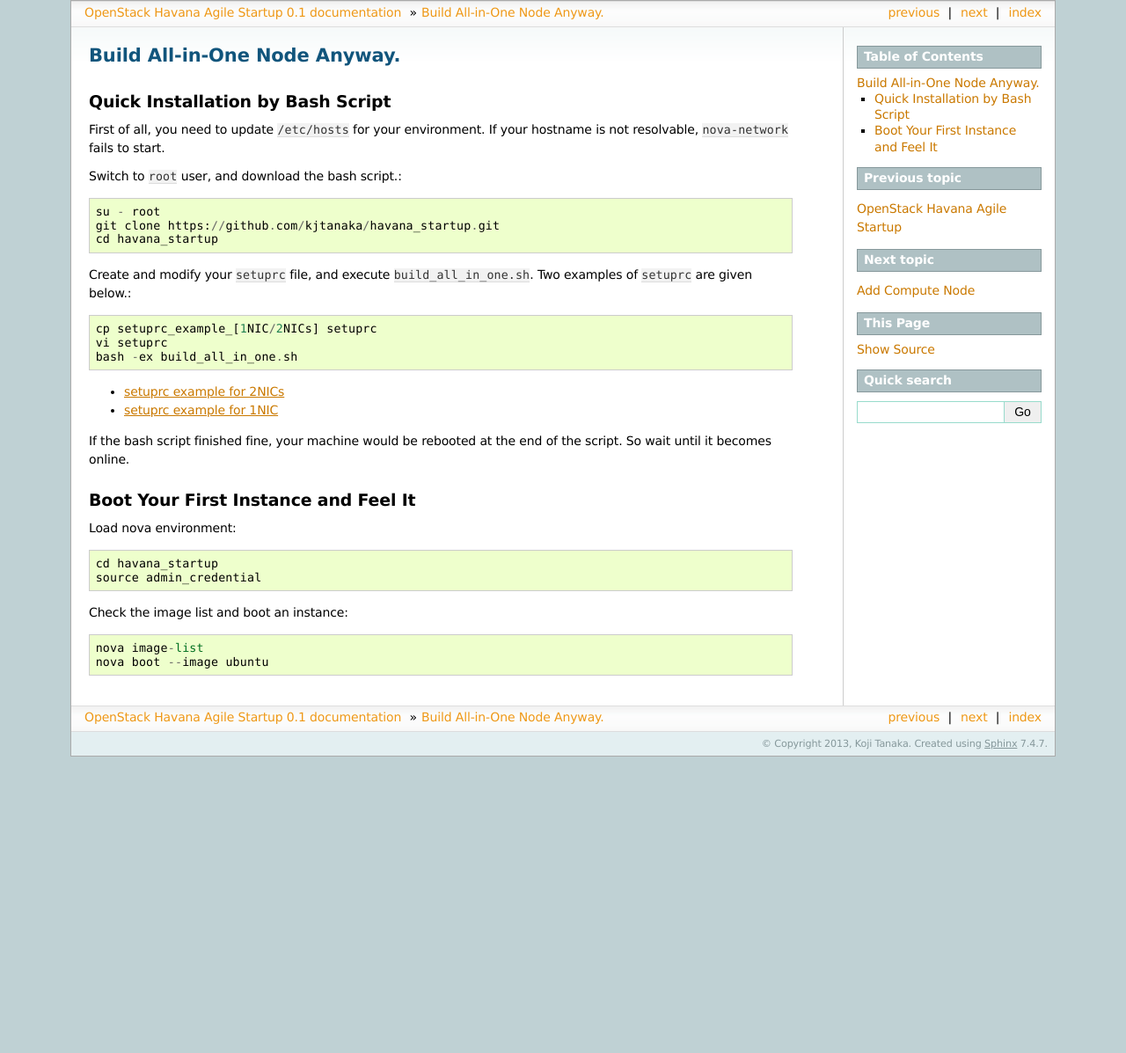
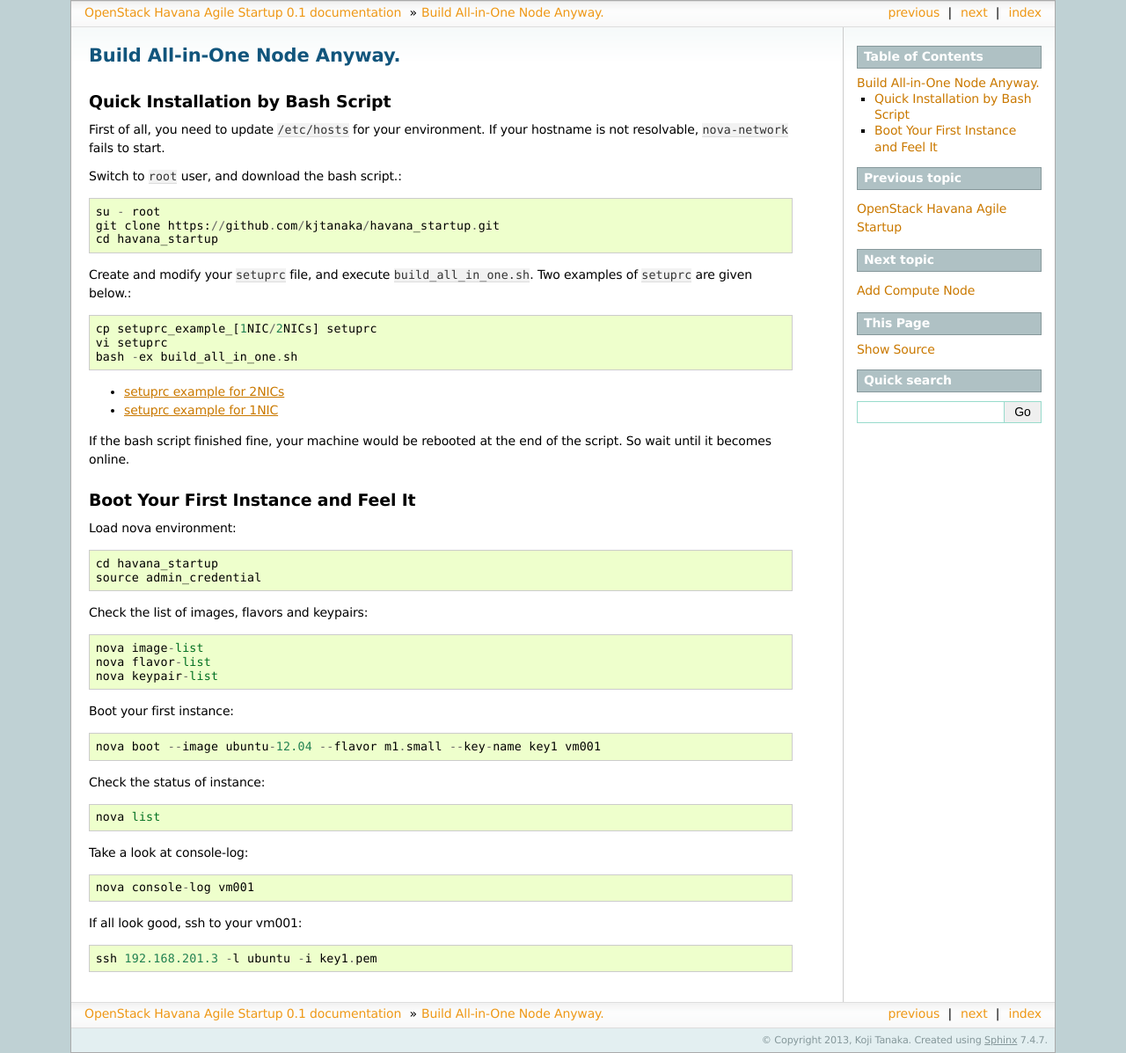
Before and after one commit to kojiwell/deploy_havana, a Sphinx documentation site: the page built from doc/all_in_one.rst, in a window 1280 px wide. Shown: the whole page at 88% size. Built offline with Sphinx 7.4.7, drawn with Linux system fonts in a browser that asks for light colours; before the commit the page ends 900 px from its top, so only the background shows below that.

Commit message:
update doc/all_in_one.rst

```diff
--- a/doc/all_in_one.rst
+++ b/doc/all_in_one.rst
@@ -39,7 +39,24 @@
    cd havana_startup
    source admin_credential
 
-Check the image list and boot an instance::
+Check the list of images, flavors and keypairs::
 
    nova image-list
-   nova boot --image ubuntu
+   nova flavor-list
+   nova keypair-list
+
+Boot your first instance::
+
+   nova boot --image ubuntu-12.04 --flavor m1.small --key-name key1 vm001
+
+Check the status of instance::
+
+   nova list
+
+Take a look at console-log::
+
+   nova console-log vm001
+
+If all look good, ssh to your vm001::
+
+   ssh 192.168.201.3 -l ubuntu -i key1.pem
```
